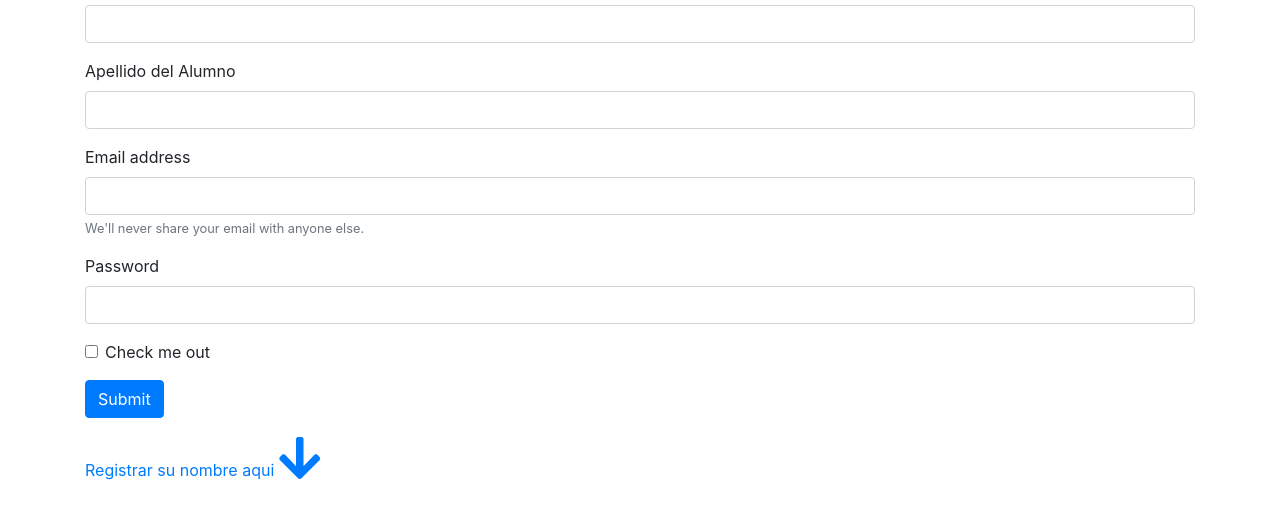
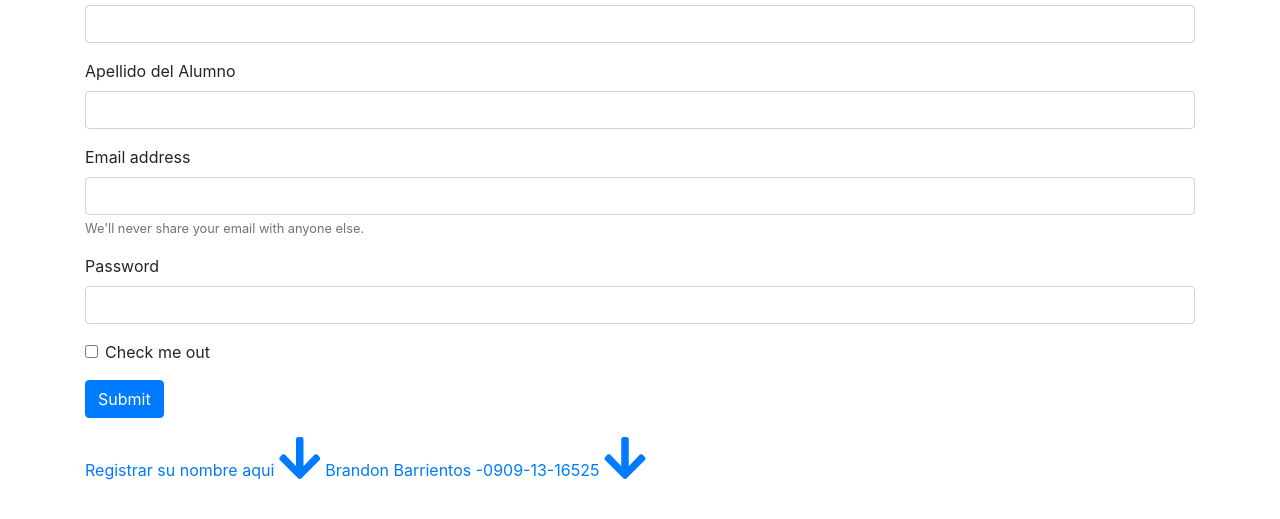
Before and after one commit to Ingejp/2020-ResponsiveDesing-HTML-Bootstrap, a plain HTML site: page build/web/index.html in a window 1280 px wide. Shown: the part 163-682 px from the top of the page. Drawn offline with nearby package versions, Linux system fonts and the light colour scheme.

Commit message:
Se adiciona la funcionalidad para agregar el nombre del estudiante

```diff
--- a/build/web/index.html
+++ b/build/web/index.html
@@ -92,6 +92,10 @@ and open the template in the editor.
          <a href="#" class="text-decoration-none">Registrar su nombre aqui
              <i class="fas fa-arrow-down fa-3x"></i>
          </a>
+
+	<a href="#" class="text-decoration-none">Brandon Barrientos -0909-13-16525
+             <i class="fas fa-arrow-down fa-3x"></i>
+         </a>
             </div>
     </body>
 </html>
```
